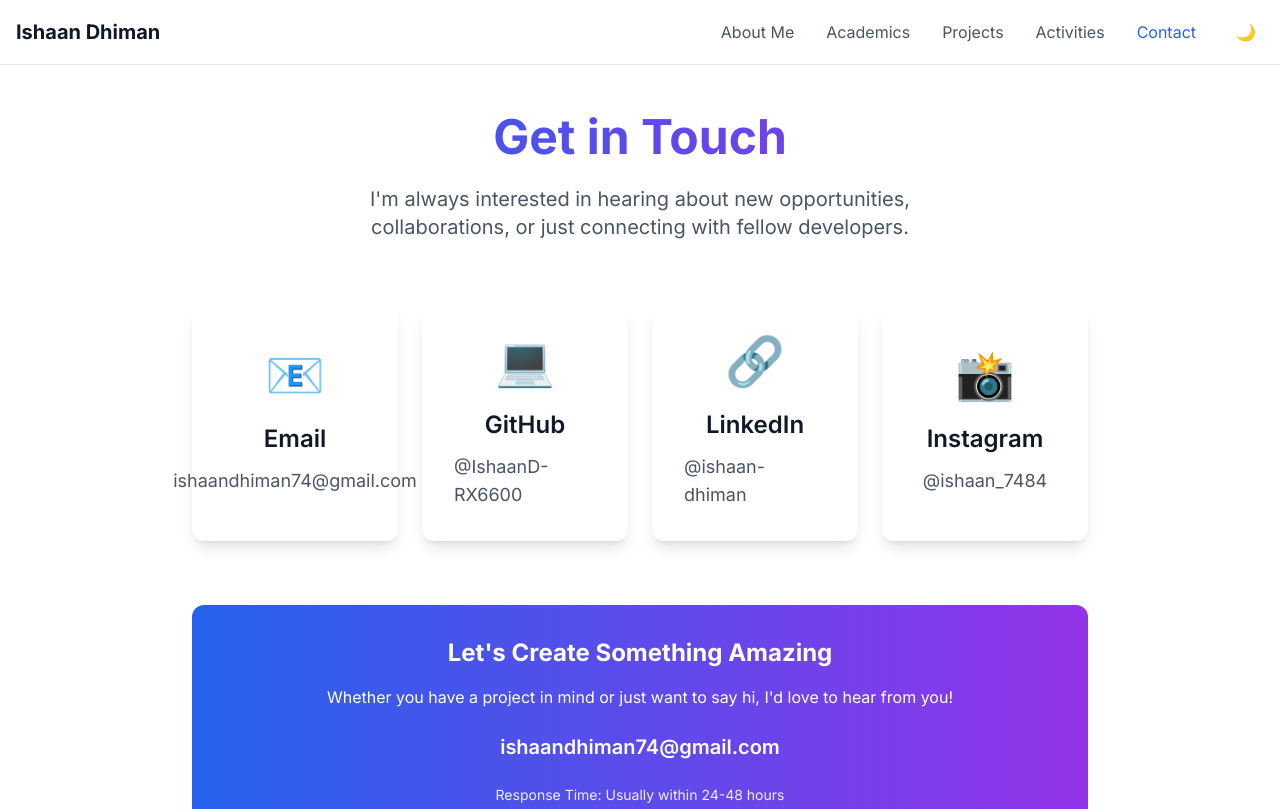
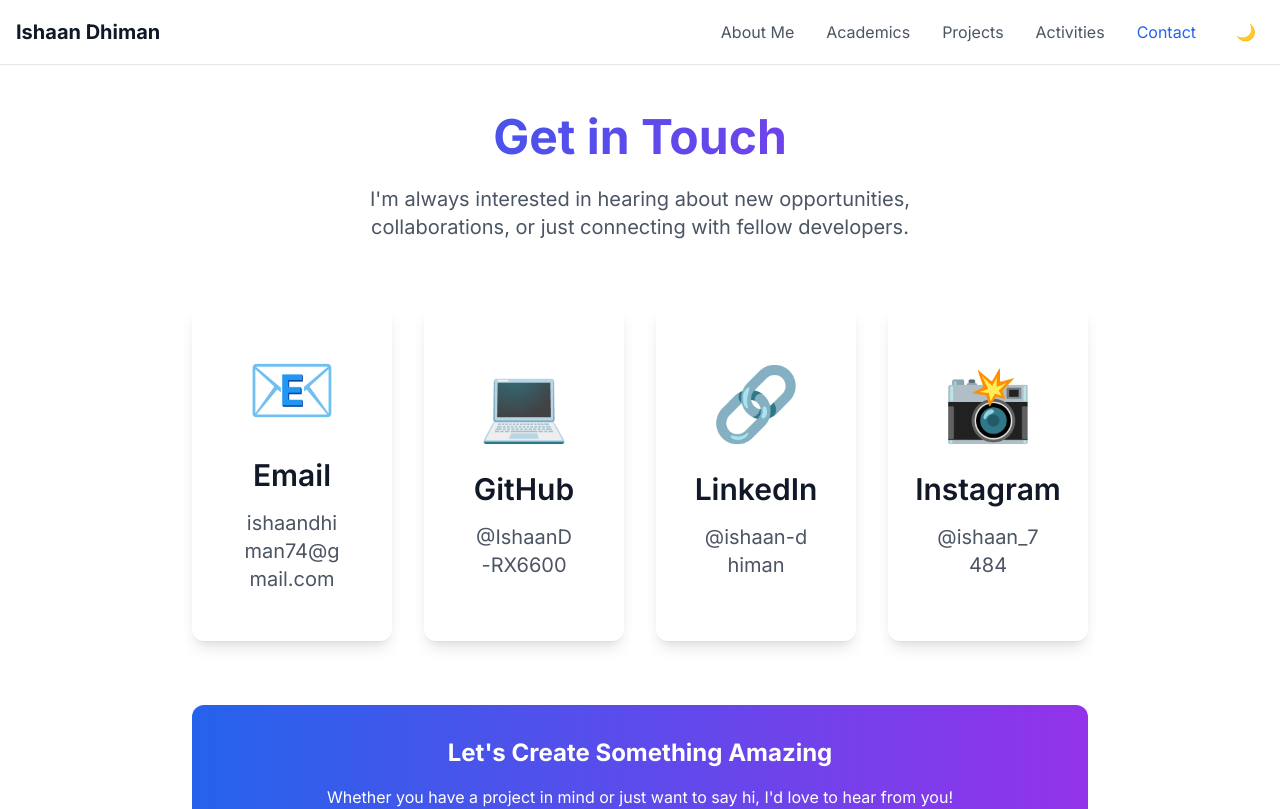
Before and after one commit to IshaanD-RX6600/IshaanDhiman, a Next.js app: page /contact in a window 1280 px wide. Shown: the top 809 px of the page. Built offline with nearby package versions, Linux system fonts and the light colour scheme.

Commit message:
Enhance contact page card design with larger icons, text, and improved spacing

```diff
--- a/src/app/contact/page.tsx
+++ b/src/app/contact/page.tsx
@@ -48,18 +48,18 @@ export default function ContactPage() {
         </div>
 
         {/* Contact Information */}
-        <div className="grid grid-cols-1 sm:grid-cols-2 lg:grid-cols-4 gap-6 mb-16">
+        <div className="grid grid-cols-1 sm:grid-cols-2 lg:grid-cols-4 gap-8 mb-16">
           {contactInfo.map((info, index) => (
             <a
               key={index}
               href={info.href}
               target="_blank"
               rel="noopener noreferrer"
-              className="p-8 bg-white dark:bg-gray-800 rounded-xl shadow-lg hover:shadow-xl transition-all duration-300 transform hover:scale-105 flex flex-col items-center justify-center min-h-[200px]"
+              className="p-12 bg-white dark:bg-gray-800 rounded-xl shadow-lg hover:shadow-xl transition-all duration-300 transform hover:scale-105 flex flex-col items-center justify-center min-h-[300px] w-full"
             >
-              <div className="text-5xl mb-6">{info.icon}</div>
-              <h3 className="text-2xl font-semibold mb-3">{info.title}</h3>
-              <p className="text-gray-600 dark:text-gray-400 text-lg">{info.value}</p>
+              <div className="text-7xl mb-8">{info.icon}</div>
+              <h3 className="text-3xl font-semibold mb-4">{info.title}</h3>
+              <p className="text-gray-600 dark:text-gray-400 text-xl text-center break-all">{info.value}</p>
             </a>
           ))}
         </div>
```
